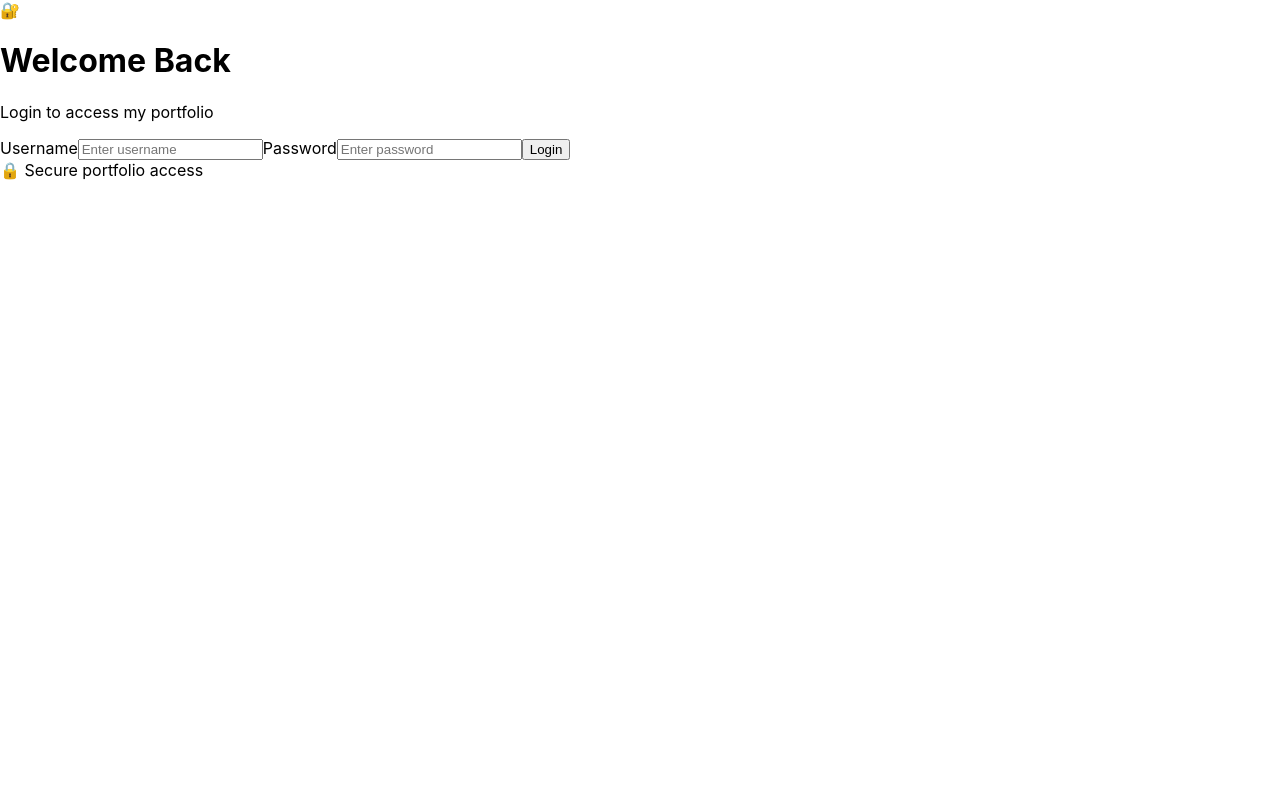
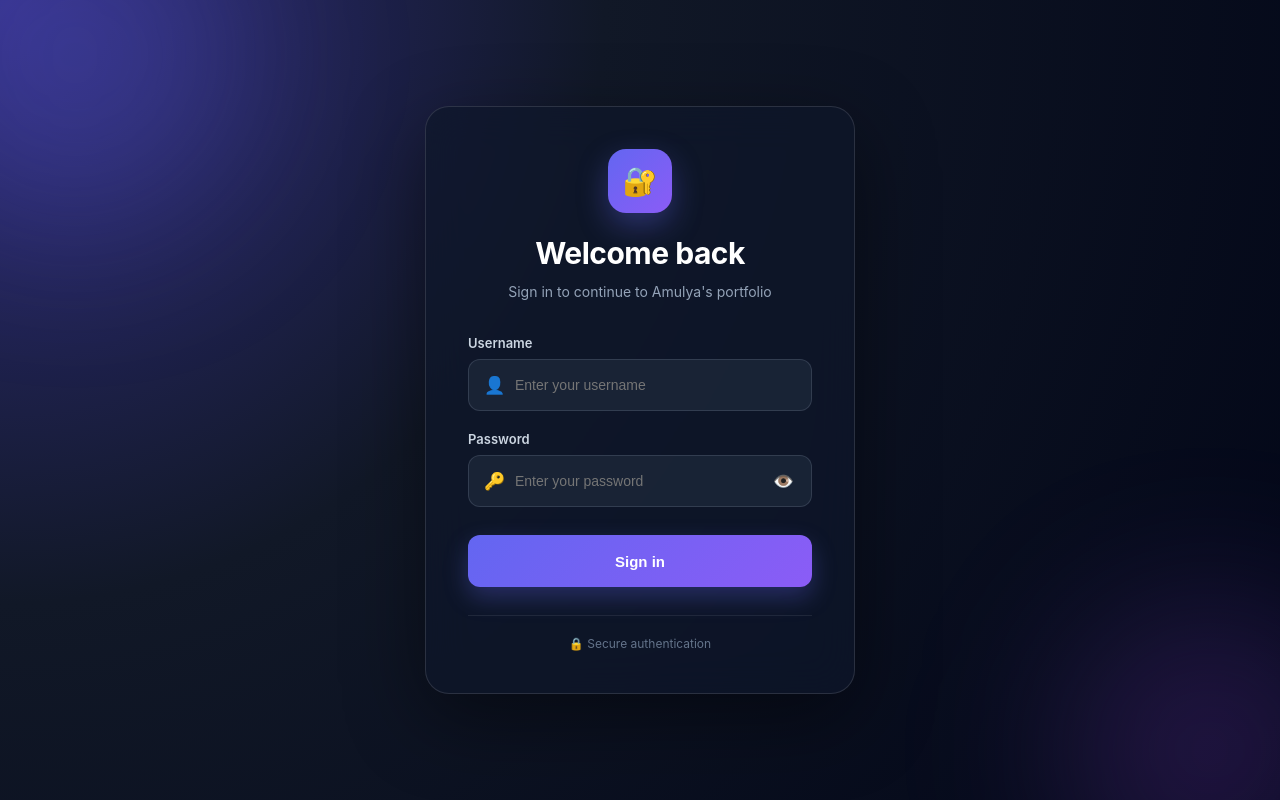
Before and after one commit to Amulyarao7/portfolio-frontend, a React (Create React App) app: page / in a window 1280 px wide. Built offline with nearby package versions, Linux system fonts and the light colour scheme; no server answers.

Commit message:
Update Login.js

```diff
--- a/src/components/Login.js
+++ b/src/components/Login.js
@@ -1,3 +1,4 @@
+
 import React, { useState } from "react";
 import axios from "axios";
 
@@ -6,88 +7,308 @@ const AUTH_URL = "http://localhost:5002";
 function Login({ onLogin }) {
   const [username, setUsername] = useState("");
   const [password, setPassword] = useState("");
+  const [showPassword, setShowPassword] = useState(false);
   const [message, setMessage] = useState("");
   const [loading, setLoading] = useState(false);
 
-  const handleLogin = async (e) => {
-    e.preventDefault();
+  const handleLogin = async (event) => {
+    event.preventDefault();
+
     setMessage("");
     setLoading(true);
 
     try {
       const response = await axios.post(
-        `${AUTH_URL}/api/login`,
+        AUTH_URL + "/api/login",
         {
-          username,
-          password,
+          username: username,
+          password: password,
         },
         {
           withCredentials: true,
         }
       );
 
-      setMessage("Login successful!");
-      onLogin(response.data.user);
+      setMessage("Login successful");
+
+      if (onLogin) {
+        onLogin(response.data.user);
+      }
     } catch (error) {
       setMessage(
-        error.response?.data?.message || "Login failed"
+        error.response && error.response.data
+          ? error.response.data.message
+          : "Unable to connect to authentication server"
       );
     } finally {
       setLoading(false);
     }
   };
 
+  const styles = {
+    page: {
+      minHeight: "100vh",
+      width: "100%",
+      display: "flex",
+      alignItems: "center",
+      justifyContent: "center",
+      background:
+        "radial-gradient(circle at top left, #312e81 0%, #111827 40%, #020617 100%)",
+      fontFamily:
+        "-apple-system, BlinkMacSystemFont, 'Segoe UI', sans-serif",
+      position: "relative",
+      overflow: "hidden",
+      padding: "20px",
+      boxSizing: "border-box",
+    },
+
+    glowOne: {
+      position: "absolute",
+      width: "350px",
+      height: "350px",
+      borderRadius: "50%",
+      background: "rgba(99, 102, 241, 0.22)",
+      filter: "blur(80px)",
+      top: "-120px",
+      left: "-100px",
+    },
+
+    glowTwo: {
+      position: "absolute",
+      width: "300px",
+      height: "300px",
+      borderRadius: "50%",
+      background: "rgba(168, 85, 247, 0.18)",
+      filter: "blur(80px)",
+      bottom: "-100px",
+      right: "-80px",
+    },
+
+    card: {
+      width: "100%",
+      maxWidth: "430px",
+      padding: "42px",
+      boxSizing: "border-box",
+      background: "rgba(15, 23, 42, 0.72)",
+      border: "1px solid rgba(255, 255, 255, 0.12)",
+      borderRadius: "24px",
+      backdropFilter: "blur(20px)",
+      WebkitBackdropFilter: "blur(20px)",
+      boxShadow: "0 25px 80px rgba(0, 0, 0, 0.45)",
+      position: "relative",
+      zIndex: 2,
+    },
+
+    logo: {
+      width: "64px",
+      height: "64px",
+      margin: "0 auto 22px",
+      borderRadius: "18px",
+      display: "flex",
+      alignItems: "center",
+      justifyContent: "center",
+      background: "linear-gradient(135deg, #6366f1, #8b5cf6)",
+      boxShadow: "0 12px 30px rgba(99, 102, 241, 0.35)",
+      fontSize: "28px",
+    },
+
+    heading: {
+      color: "#ffffff",
+      textAlign: "center",
+      margin: "0",
+      fontSize: "30px",
+      fontWeight: "700",
+      letterSpacing: "-0.5px",
+    },
+
+    subtitle: {
+      color: "#94a3b8",
+      textAlign: "center",
+      margin: "10px 0 32px",
+      fontSize: "14px",
+      lineHeight: "1.6",
+    },
+
+    label: {
+      display: "block",
+      color: "#cbd5e1",
+      fontSize: "13px",
+      fontWeight: "600",
+      marginBottom: "8px",
+    },
+
+    inputWrapper: {
+      position: "relative",
+      marginBottom: "20px",
+    },
+
+    icon: {
+      position: "absolute",
+      left: "16px",
+      top: "50%",
+      transform: "translateY(-50%)",
+      fontSize: "17px",
+      color: "#64748b",
+      pointerEvents: "none",
+    },
+
+    input: {
+      width: "100%",
+      height: "52px",
+      boxSizing: "border-box",
+      padding: "0 16px 0 46px",
+      borderRadius: "12px",
+      border: "1px solid rgba(148, 163, 184, 0.2)",
+      background: "rgba(30, 41, 59, 0.75)",
+      color: "#ffffff",
+      fontSize: "14px",
+      outline: "none",
+    },
+
+    passwordInput: {
+      paddingRight: "48px",
+    },
+
+    eyeButton: {
+      position: "absolute",
+      right: "12px",
+      top: "50%",
+      transform: "translateY(-50%)",
+      border: "none",
+      background: "transparent",
+      color: "#94a3b8",
+      cursor: "pointer",
+      fontSize: "17px",
+      padding: "6px",
+    },
+
+    button: {
+      width: "100%",
+      height: "52px",
+      marginTop: "8px",
+      border: "none",
+      borderRadius: "12px",
+      background: "linear-gradient(135deg, #6366f1, #8b5cf6)",
+      color: "#ffffff",
+      fontSize: "15px",
+      fontWeight: "700",
+      cursor: loading ? "not-allowed" : "pointer",
+      opacity: loading ? 0.7 : 1,
+      boxShadow: "0 10px 25px rgba(99, 102, 241, 0.3)",
+    },
+
+    success: {
+      marginTop: "18px",
+      padding: "12px",
+      borderRadius: "10px",
+      background: "rgba(34, 197, 94, 0.1)",
+      border: "1px solid rgba(34, 197, 94, 0.25)",
+      color: "#86efac",
+      textAlign: "center",
+      fontSize: "13px",
+    },
+
+    error: {
+      marginTop: "18px",
+      padding: "12px",
+      borderRadius: "10px",
+      background: "rgba(239, 68, 68, 0.1)",
+      border: "1px solid rgba(239, 68, 68, 0.25)",
+      color: "#fca5a5",
+      textAlign: "center",
+      fontSize: "13px",
+    },
+
+    footer: {
+      marginTop: "28px",
+      paddingTop: "20px",
+      borderTop: "1px solid rgba(255, 255, 255, 0.08)",
+      color: "#64748b",
+      textAlign: "center",
+      fontSize: "12px",
+    },
+  };
+
+  const isSuccess =
+    message.toLowerCase().includes("successful");
+
   return (
-    <div className="login-page">
-      <div className="login-card">
-        <div className="login-icon">🔐</div>
+    <div style={styles.page}>
+      <div style={styles.glowOne}></div>
+      <div style={styles.glowTwo}></div>
 
-        <h1>Welcome Back</h1>
+      <div style={styles.card}>
+        <div style={styles.logo}>🔐</div>
 
-        <p className="login-subtitle">
-          Login to access my portfolio
+        <h1 style={styles.heading}>Welcome back</h1>
+
+        <p style={styles.subtitle}>
+          Sign in to continue to Amulya's portfolio
         </p>
 
         <form onSubmit={handleLogin}>
-          <label>Username</label>
+          <label style={styles.label}>Username</label>
 
-          <input
-            type="text"
-            placeholder="Enter username"
-            value={username}
-            onChange={(e) => setUsername(e.target.value)}
-            required
-          />
+          <div style={styles.inputWrapper}>
+            <span style={styles.icon}>👤</span>
 
-          <label>Password</label>
+            <input
+              style={styles.input}
+              type="text"
+              placeholder="Enter your username"
+              value={username}
+              onChange={(event) => setUsername(event.target.value)}
+              autoComplete="username"
+              required
+            />
+          </div>
 
-          <input
-            type="password"
-            placeholder="Enter password"
-            value={password}
-            onChange={(e) => setPassword(e.target.value)}
-            required
-          />
+          <label style={styles.label}>Password</label>
 
-          <button type="submit" disabled={loading}>
-            {loading ? "Logging in..." : "Login"}
+          <div style={styles.inputWrapper}>
+            <span style={styles.icon}>🔑</span>
+
+            <input
+              style={{
+                ...styles.input,
+                ...styles.passwordInput,
+              }}
+              type={showPassword ? "text" : "password"}
+              placeholder="Enter your password"
+              value={password}
+              onChange={(event) => setPassword(event.target.value)}
+              autoComplete="current-password"
+              required
+            />
+
+            <button
+              type="button"
+              style={styles.eyeButton}
+              onClick={() => setShowPassword(!showPassword)}
+              aria-label="Toggle password visibility"
+            >
+              {showPassword ? "🙈" : "👁️"}
+            </button>
+          </div>
+
+          <button
+            type="submit"
+            style={styles.button}
+            disabled={loading}
+          >
+            {loading ? "Signing in..." : "Sign in"}
           </button>
         </form>
 
         {message && (
-          <p
-            className={
-              message.includes("successful")
-                ? "login-success"
-                : "login-error"
-            }
-          >
+          <div style={isSuccess ? styles.success : styles.error}>
+            {isSuccess ? "✓ " : "⚠ "}
             {message}
-          </p>
+          </div>
         )}
 
-        <div className="login-footer">
-          🔒 Secure portfolio access
+        <div style={styles.footer}>
+          🔒 Secure authentication
         </div>
       </div>
     </div>
```
